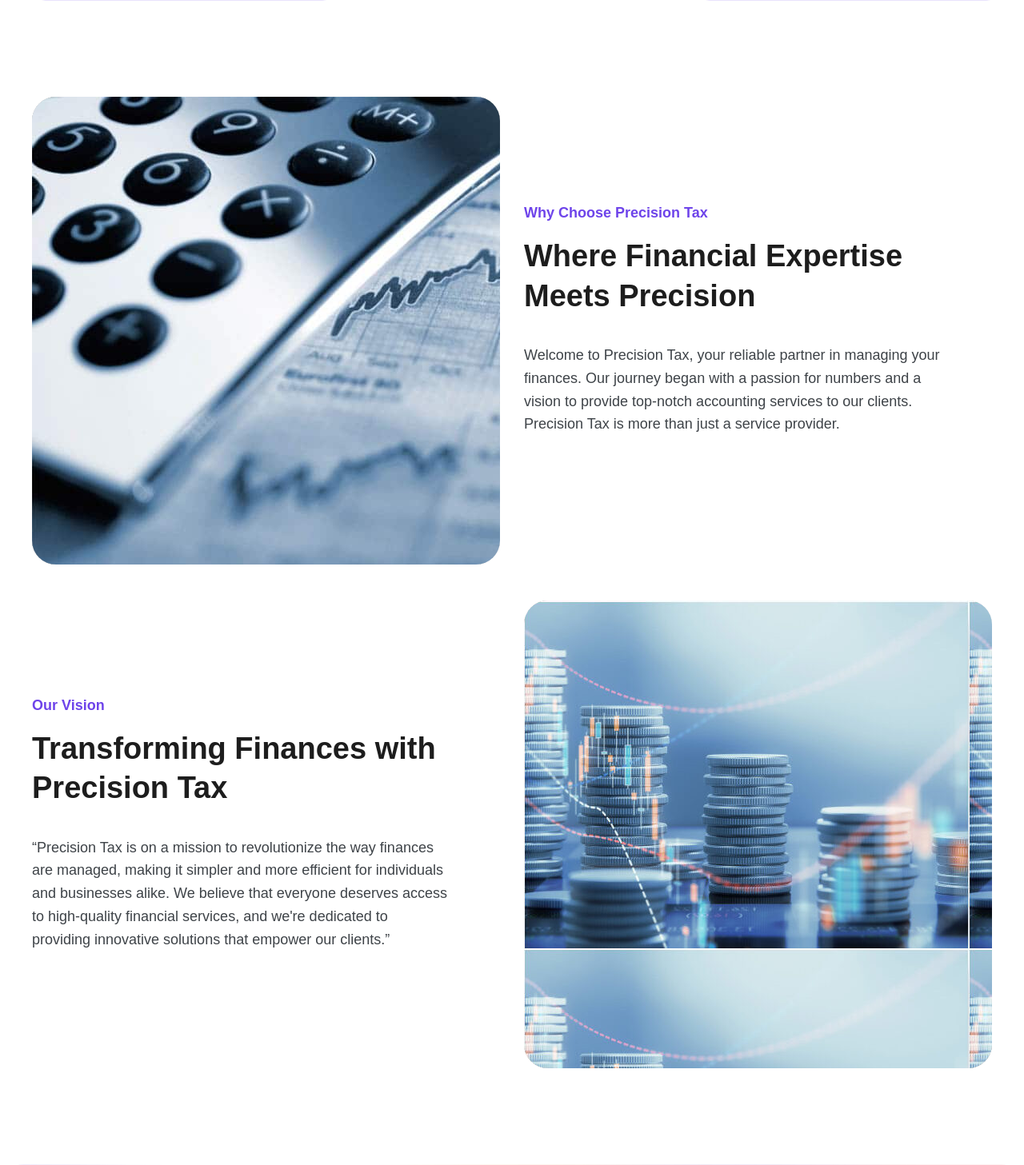
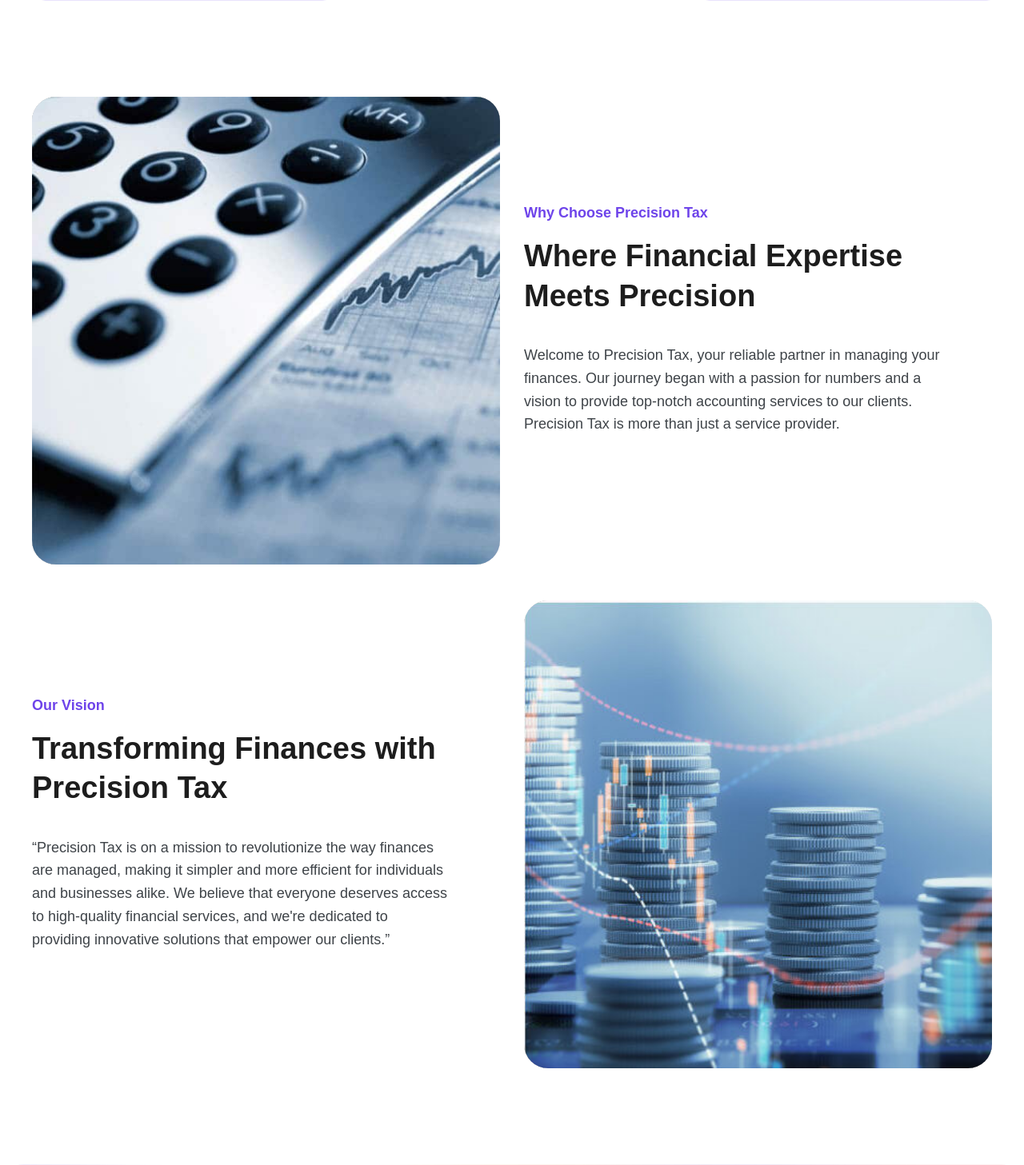
Before and after one commit to MishaKozarev/Template, a PHP site: page /index.html in a window 1280 px wide. Shown: the part 1595-3052 px from the top of the page at 80% size. Run offline with PHP 8.4, Linux system fonts and the light colour scheme; some web fonts are replaced.

Commit message:
fix: fix style

```diff
--- a/about.html
+++ b/about.html
@@ -119,7 +119,7 @@
                 >
                   <div class="JFYtkpFaxzyYdns">
                     <img
-                      src="img/pictures/item-1.jpeg"
+                      src="img/pictures/item-6.jpeg"
                       alt="image"
                       class="cGlhXJLESYLJSKp"
                     />
--- a/css/style.css
+++ b/css/style.css
@@ -1783,6 +1783,8 @@ img {
   left: 0%;
   right: 0%;
   background-image: url("../img/pictures/item-10.jpg");
+  background-repeat: no-repeat;
+  background-size: cover;
 }
 
 .bg-pictures-2 {
@@ -1792,6 +1794,8 @@ img {
   left: 0%;
   right: 0%;
   background-image: url("../img/icons/item-11.jpg");
+  background-repeat: no-repeat;
+  background-size: cover;
 }
 
 .MIsvhVIZAVbsCeq {
```
